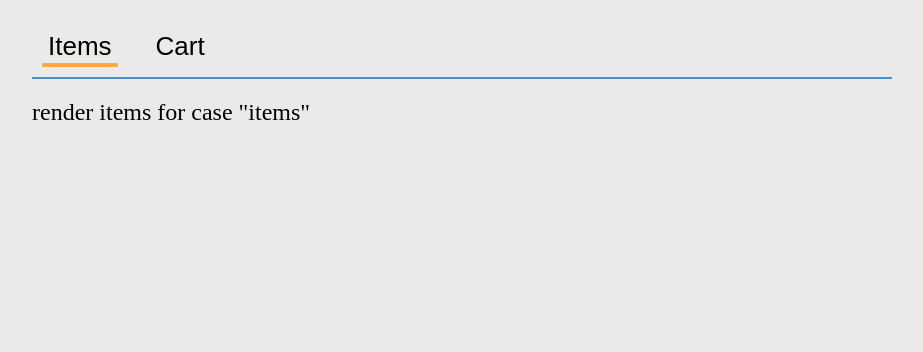
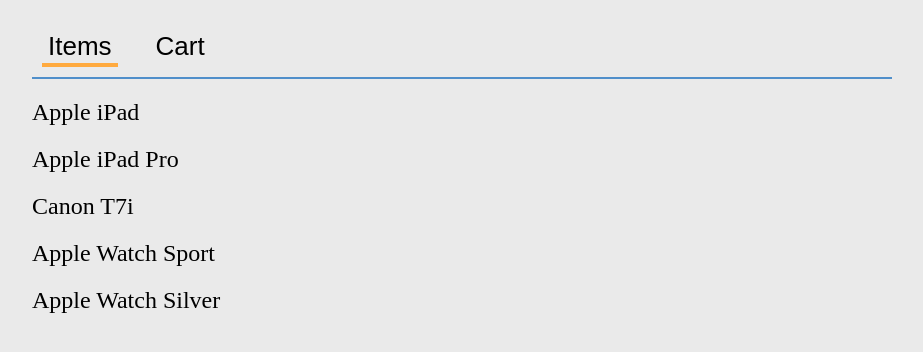
Before and after one commit to zahifarah/react-exercises, a React (Create React App) app in the folder shopping-site/: page / in a window 1280 px wide. Shown: the top 352 px of the page, without its empty margins (178-1101 px from the left). Built offline with nearby package versions, Linux system fonts and the light colour scheme.

Commit message:
Add ItemPage component + basic styling + implement as case items under Content component.

```diff
--- a/shopping-site/package.json
+++ b/shopping-site/package.json
@@ -6,6 +6,7 @@
     "@testing-library/jest-dom": "^5.16.3",
     "@testing-library/react": "^12.1.4",
     "@testing-library/user-event": "^13.5.0",
+    "prop-types": "^15.8.1",
     "react": "^18.0.0",
     "react-dom": "^18.0.0",
     "react-scripts": "5.0.0",
--- a/shopping-site/src/App.js
+++ b/shopping-site/src/App.js
@@ -1,5 +1,7 @@
 import React, { useState } from "react"
 import Nav from "./Nav"
+import ItemPage from "./ItemPage"
+import { items } from "./static-data"
 
 import "./App.css"
 
@@ -7,7 +9,7 @@
   switch (tab) {
     default:
     case "items":
-      return <span>render items for case "items"</span>
+      return <ItemPage items={items} />
     case "cart":
       return <span>render cart for case "cart"</span>
   }
--- /dev/null
+++ b/shopping-site/src/ItemPage.css
@@ -0,0 +1,9 @@
+.ItemPage-items {
+  margin: 0;
+  padding: 0;
+}
+
+.ItemPage-items li {
+  list-style: none;
+  margin-bottom: 20px;
+}
--- /dev/null
+++ b/shopping-site/src/ItemPage.js
@@ -0,0 +1,21 @@
+import React from "react"
+import PropTypes from "prop-types"
+
+import "./ItemPage.css"
+
+function ItemPage({ items }) {
+  return (
+    <ul className="ItemPage-items">
+      {items.map((item) => (
+        <li key={item.id} className="ItemPage-item">
+          {item.name}
+        </li>
+      ))}
+    </ul>
+  )
+}
+ItemPage.propTypes = {
+  items: PropTypes.array.isRequired,
+}
+
+export default ItemPage
--- /dev/null
+++ b/shopping-site/src/static-data.js
@@ -0,0 +1,34 @@
+let items = [
+  {
+    id: 0,
+    name: "Apple iPad",
+    description: "An iPad like no other. WiFi, 4G, lots of storage.",
+    price: 329.0,
+  },
+  {
+    id: 1,
+    name: "Apple iPad Pro",
+    description: "Even more expensive than the regular iPad.",
+    price: 799.0,
+  },
+  {
+    id: 2,
+    name: "Canon T7i",
+    description: "DSLR camera with lots of megapixels.",
+    price: 749.99,
+  },
+  {
+    id: 3,
+    name: "Apple Watch Sport",
+    description: "A watch",
+    price: 249.99,
+  },
+  {
+    id: 4,
+    name: "Apple Watch Silver",
+    description: "A more expensive watch",
+    price: 599.99,
+  },
+]
+
+export { items }
```
Also changed, not shown: 1 other file (tests, documents, lock files or other folders).
